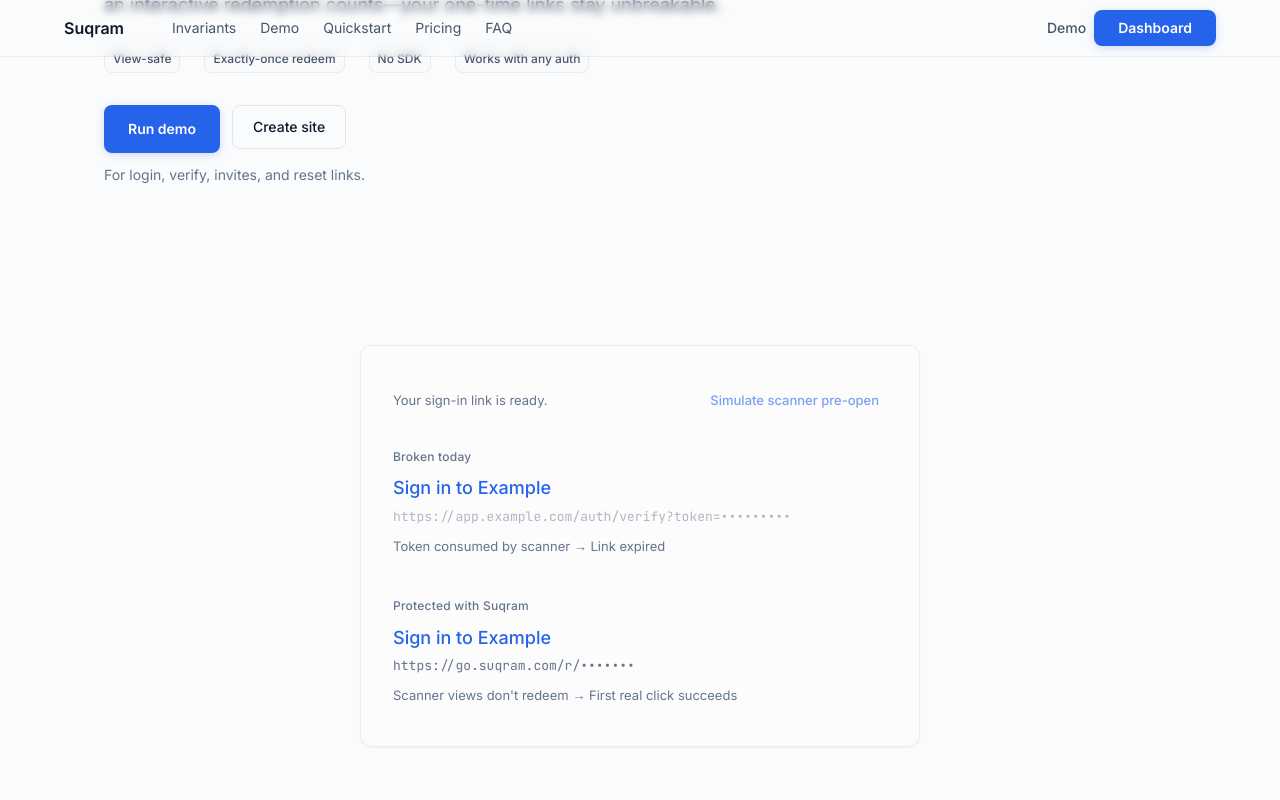
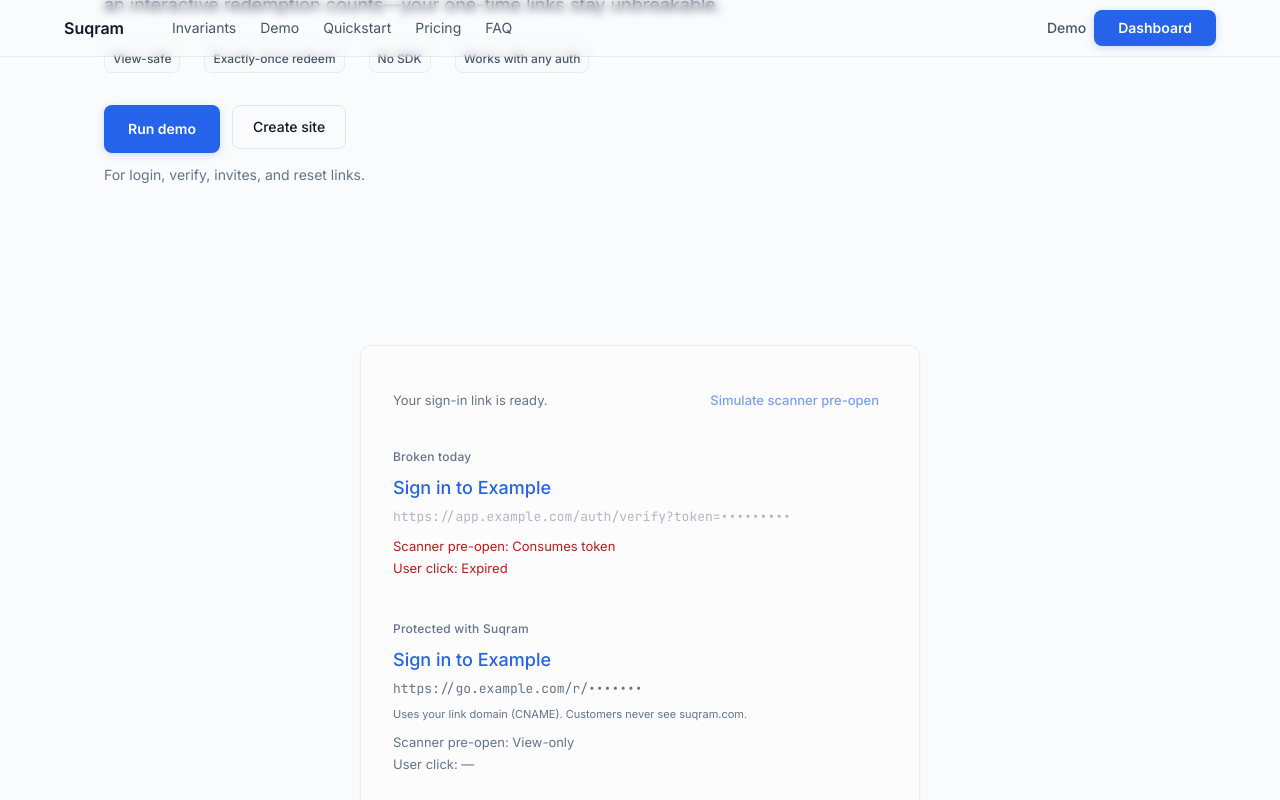
Before and after one commit to macuunamatata/Suqram, a Next.js app in the folder site/: page / in a window 1280 px wide. Both pictures are taken after a click on the button "Simulate scanner pre-open". Shown: the part 406-1206 px from the top of the page. Built offline with nearby package versions, Linux system fonts and the light colour scheme.

Commit message:
Polish UI/UX to domained feel

```diff
--- a/site/app/components/DemoBeforeAfter.tsx
+++ b/site/app/components/DemoBeforeAfter.tsx
@@ -1,15 +1,12 @@
 "use client";
 
 import { useState, useEffect } from "react";
-import { motion, AnimatePresence, useReducedMotion } from "framer-motion";
 
-type Clicked = null | "unprotected" | "protected";
 type RunFirstLink = null | "unprotected" | "protected";
 
 export default function DemoBeforeAfter() {
-  const reduceMotion = useReducedMotion() ?? false;
   const [simulated, setSimulated] = useState(false);
-  const [clicked, setClicked] = useState<Clicked>(null);
+  const [clicked, setClicked] = useState<null | "protected">(null);
   const [runFirstLink, setRunFirstLink] = useState<RunFirstLink>(null);
 
   // When user clicks "Run demo" (href="#demo"), focus the simulate button after scroll
@@ -38,7 +35,6 @@
       setRunFirstLink("unprotected");
       return;
     }
-    setClicked((c) => (c === "unprotected" ? null : "unprotected"));
   };
 
   const onProtectedClick = (e: React.MouseEvent) => {
@@ -89,25 +85,10 @@
                 </p>
               )}
               {simulated && (
-                <>
-                  <p className="demo-inline-outcome" aria-live="polite">
-                    Token consumed by scanner → Link expired
-                  </p>
-                  <AnimatePresence>
-                    {clicked === "unprotected" && (
-                      <motion.p
-                        className="demo-inline-result demo-inline-result-fail"
-                        initial={reduceMotion ? false : { opacity: 0 }}
-                        animate={{ opacity: 1 }}
-                        exit={{ opacity: 0 }}
-                        aria-live="polite"
-                      >
-                        <IconX className="demo-inline-icon" aria-hidden />
-                        Link expired
-                      </motion.p>
-                    )}
-                  </AnimatePresence>
-                </>
+                <div className="demo-outcomes-inline" aria-live="polite">
+                  <p className="demo-outcome-row demo-outcome-row-fail">Scanner pre-open: Consumes token</p>
+                  <p className="demo-outcome-row demo-outcome-row-fail">User click: Expired</p>
+                </div>
               )}
             </div>
 
@@ -123,7 +104,10 @@
                 Sign in to Example
               </a>
               <p className="demo-link-url" aria-hidden>
-                https://go.suqram.com/r/•••••••
+                https://go.example.com/r/•••••••
+              </p>
+              <p className="demo-url-helper" aria-hidden>
+                Uses your link domain (CNAME). Customers never see suqram.com.
               </p>
               {!simulated && runFirstLink === "protected" && (
                 <p className="demo-inline-hint" aria-live="polite">
@@ -131,39 +115,23 @@
                 </p>
               )}
               {simulated && (
-                <>
-                  <p className="demo-inline-outcome demo-inline-outcome-ok" aria-live="polite">
-                    Scanner views don&apos;t redeem → First real click succeeds
-                  </p>
-                  <AnimatePresence>
-                    {clicked === "protected" && (
-                      <motion.p
-                        className="demo-inline-result demo-inline-result-ok"
-                        initial={reduceMotion ? false : { opacity: 0 }}
-                        animate={{ opacity: 1 }}
-                        exit={{ opacity: 0 }}
-                        aria-live="polite"
-                      >
-                        <IconCheck className="demo-inline-icon" aria-hidden />
-                        Signed in
-                      </motion.p>
-                    )}
-                  </AnimatePresence>
-                </>
+                <div className="demo-outcomes-inline" aria-live="polite">
+                  <p className="demo-outcome-row demo-outcome-row-neutral">Scanner pre-open: View-only</p>
+                  {clicked === "protected" ? (
+                    <p className="demo-outcome-row demo-outcome-row-ok">
+                      <IconCheck className="demo-inline-icon" aria-hidden />
+                      User click: Signed in
+                    </p>
+                  ) : (
+                    <p className="demo-outcome-row demo-outcome-row-neutral">User click: —</p>
+                  )}
+                </div>
               )}
             </div>
           </div>
         </div>
       </div>
     </section>
-  );
-}
-
-function IconX({ className }: { className?: string }) {
-  return (
-    <svg className={className} viewBox="0 0 24 24" fill="none" stroke="currentColor" strokeWidth="2" strokeLinecap="round" strokeLinejoin="round" aria-hidden>
-      <path d="M18 6L6 18M6 6l12 12" />
-    </svg>
   );
 }
 
--- a/site/app/globals.css
+++ b/site/app/globals.css
@@ -1012,27 +1012,30 @@
     margin: 0;
     margin-top: var(--space-1);
   }
-  .demo-inline-outcome {
-    font-size: 0.8125rem;
+  .demo-url-helper {
+    font-size: 0.6875rem;
     color: var(--muted);
     margin: 0;
+    margin-top: 2px;
+  }
+  .demo-outcomes-inline {
     margin-top: var(--space-1);
+    display: flex;
+    flex-direction: column;
+    gap: 2px;
   }
-  .demo-inline-outcome-fail { color: var(--muted); }
-  .demo-inline-outcome-ok { color: var(--muted); }
-  .demo-inline-result {
+  .demo-outcome-row {
+    font-size: 0.8125rem;
+    margin: 0;
     display: inline-flex;
     align-items: center;
     gap: var(--space-2);
-    font-size: 0.8125rem;
-    margin: 0;
-    margin-top: var(--space-1);
   }
-  .demo-inline-result-fail { color: var(--status-error); }
-  .demo-inline-result-ok { color: var(--status-success); }
+  .demo-outcome-row-fail { color: var(--status-error); }
+  .demo-outcome-row-neutral { color: var(--muted); }
+  .demo-outcome-row-ok { color: var(--status-success); }
   .demo-inline-icon { width: 0.875rem; height: 0.875rem; flex-shrink: 0; }
-  .demo-inline-result-fail .demo-inline-icon { color: var(--status-error); }
-  .demo-inline-result-ok .demo-inline-icon { color: var(--status-success); }
+  .demo-outcome-row-ok .demo-inline-icon { color: var(--status-success); }
   @media (prefers-reduced-motion: reduce) {
     .demo-link, .demo-link-url { transition: none; }
   }
```
